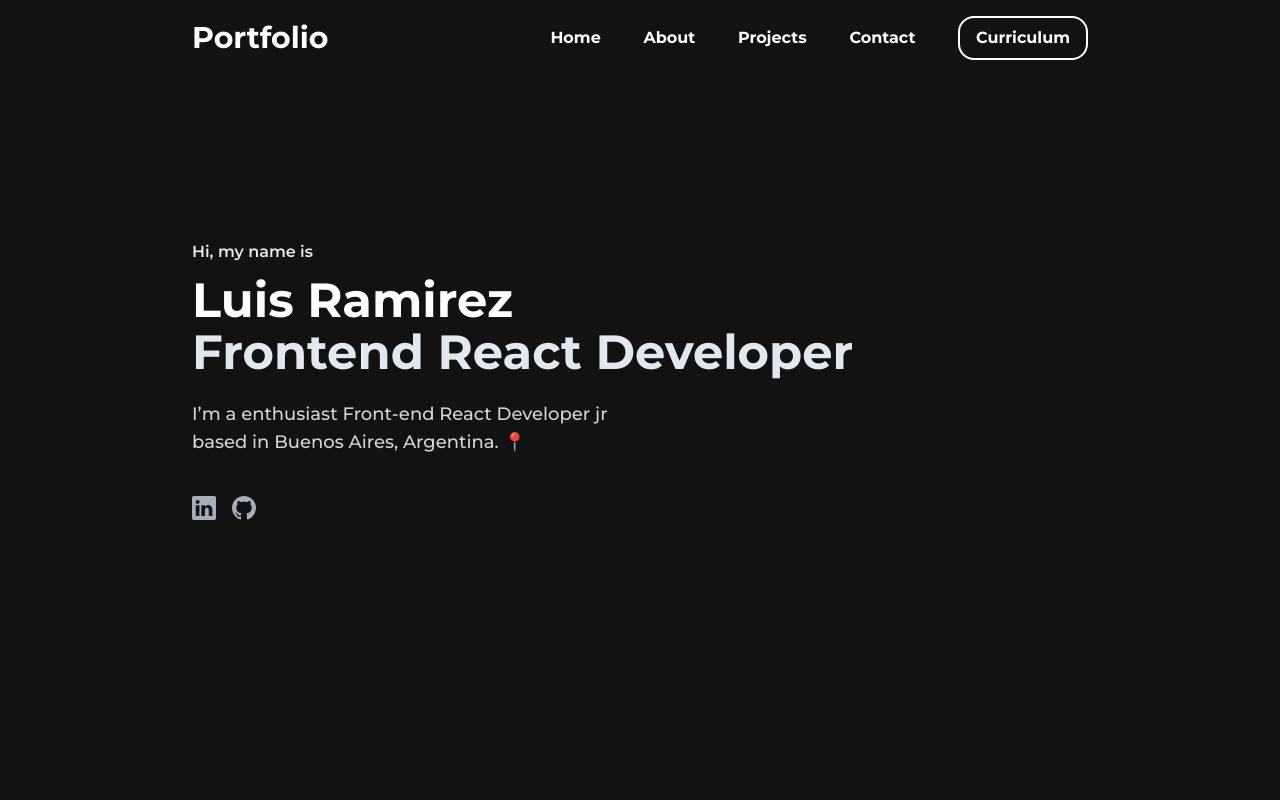
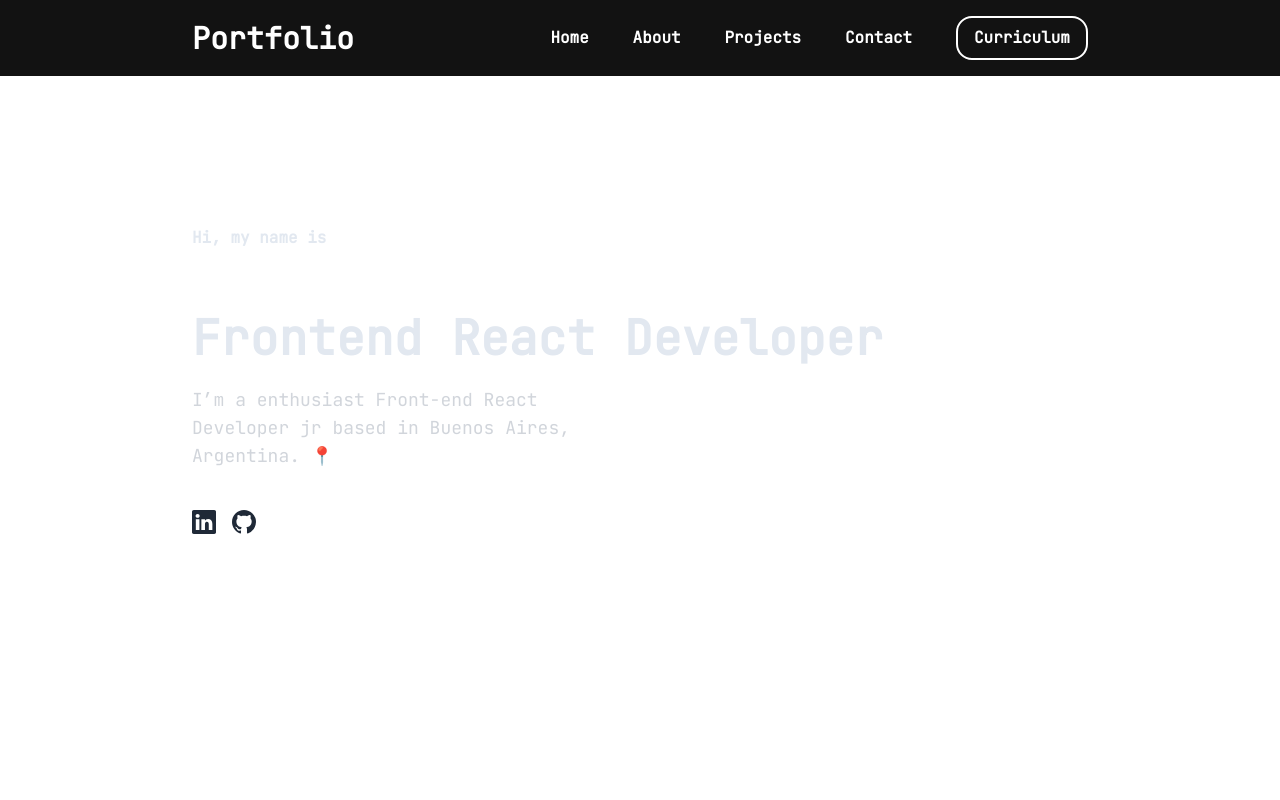
Before and after one commit to Louisit0/Portfolio, a React (Vite) app: page / in a window 1280 px wide. Shown: the top 800 px of the page. Built offline with nearby package versions, Linux system fonts and the light colour scheme.

Commit message:
light y nueva font

```diff
--- a/index.html
+++ b/index.html
@@ -1,5 +1,5 @@
 <!DOCTYPE html>
-<html data-theme="dark" lang="en" class="scroll-smooth">
+<html data-theme="light" lang="en" class="scroll-smooth">
   <head>
     <meta charset="UTF-8" />
     <link rel="icon" type="image/svg+xml" href="/vite.svg" />
@@ -17,7 +17,7 @@
       rel="stylesheet"
     />
   </head>
-  <body class="min-h-screen" style="background-color: #121212">
+  <body class="min-h-screen">
     <div id="root"></div>
     <script type="module" src="/src/main.jsx"></script>
   </body>
--- a/src/utilities.css
+++ b/src/utilities.css
@@ -1,11 +1,7 @@
-@import url("https://fonts.googleapis.com/css2?family=Montserrat:wght@300;400;500;600;700&display=swap");
-/* @import url('https://fonts.googleapis.com/css2?family=Roboto:wght@300;400;500;700&display=swap'); */
-/* @import url("https://fonts.googleapis.com/css2?family=Open+Sans:wght@300;400;600;700&display=swap"); */
+@import url("https://fonts.googleapis.com/css2?family=JetBrains+Mono&display=swap");
 
 body {
-  font-family: "Montserrat", sans-serif;
-  /* font-family: 'Roboto', sans-serif; */
-  /* font-family: "Open Sans", sans-serif; */
+  font-family: "JetBrains Mono", monospace;
   margin: 0;
   border: none;
   font-weight: 500;
```
